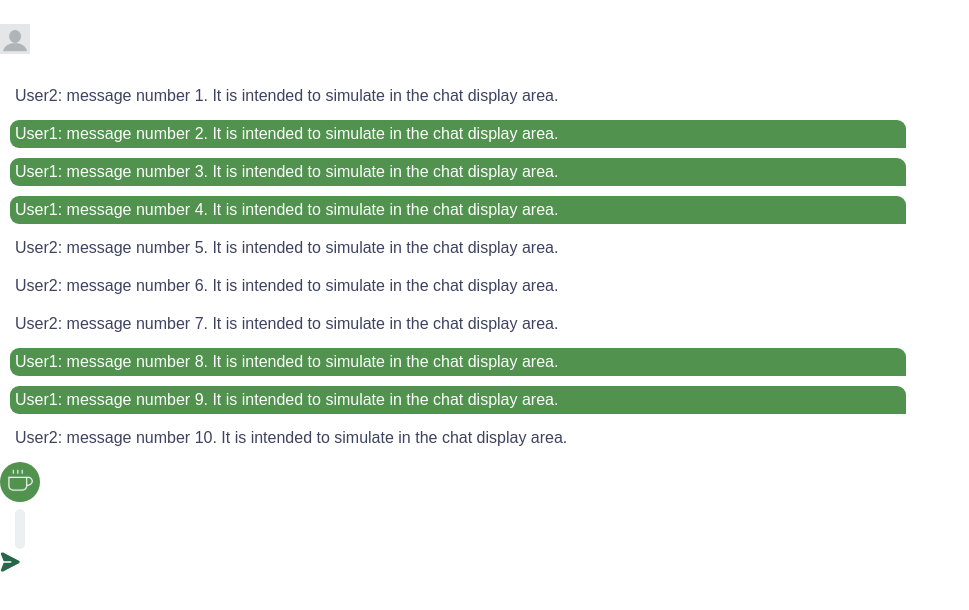
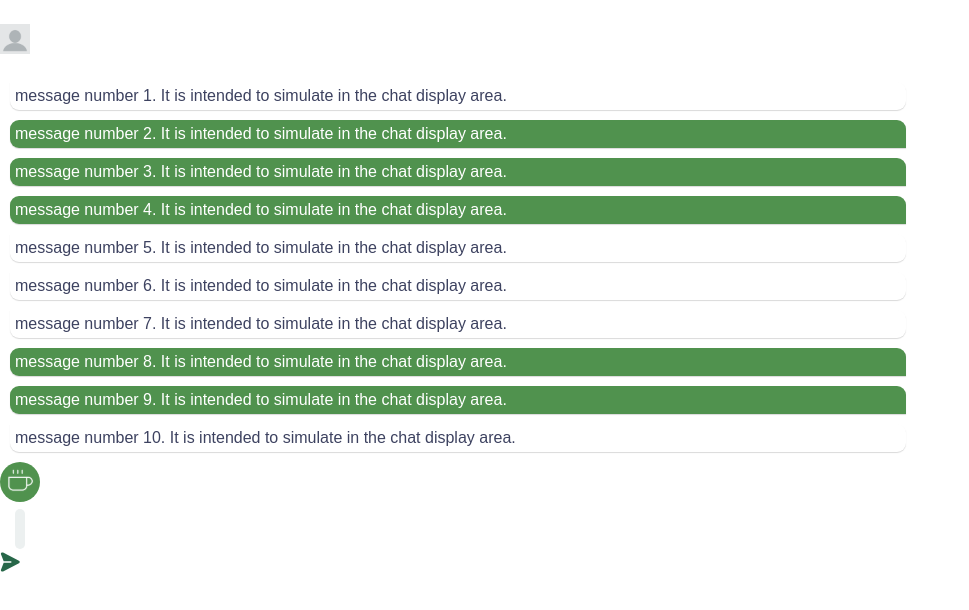
Before and after one commit to Makes-Innovation-Hub/arabrew, a React (Vite) app in the folder client/: page /chatPage in a window 1280 px wide. Shown: the top 610 px of the page, without its empty margins (0-969 px from the left). Built offline with nearby package versions, Linux system fonts and the light colour scheme; a web font is replaced by a local one.

Commit message:
added box shadow to message box

```diff
--- a/client/src/components/Chat/ChatDisplayArea/ChatDisplayArea.jsx
+++ b/client/src/components/Chat/ChatDisplayArea/ChatDisplayArea.jsx
@@ -6,6 +6,7 @@ export default function ChatDisplayArea() {
   return (
     <ChatsContainer>
       {chats.map((message, index) => (
+        // could be sorted by timestamp before display -not added here-
         <MessageBox message={message} key={index} />
       ))}
     </ChatsContainer>
--- a/client/src/components/Chat/MessageBox/MessageBox.jsx
+++ b/client/src/components/Chat/MessageBox/MessageBox.jsx
@@ -20,10 +20,10 @@ export default function MessageBox({ message }) {
       //     default: Date.now
       //   }
       // });
-      // could be sorted by time stamp before display -not added here-
       style={{
         padding: "0.5rem",
         margin: "1rem",
+        boxShadow: "0px 1px 1px rgba(0, 0, 0, 0.15)",
         width: "70%",
         alignSelf: message.sender === "User1" ? "flex-end" : "flex-start",
         borderRadius:
@@ -34,8 +34,7 @@ export default function MessageBox({ message }) {
         color: message.sender === "User1" ? "white" : "#3D4260",
       }}
     >
-      <p>{`${message.sender}: ${message.message}`}</p>
-      {/* <p>{message.timestamp}</p> */}
+      <p>{`${message.message}`}</p>
     </div>
   );
 }
```
